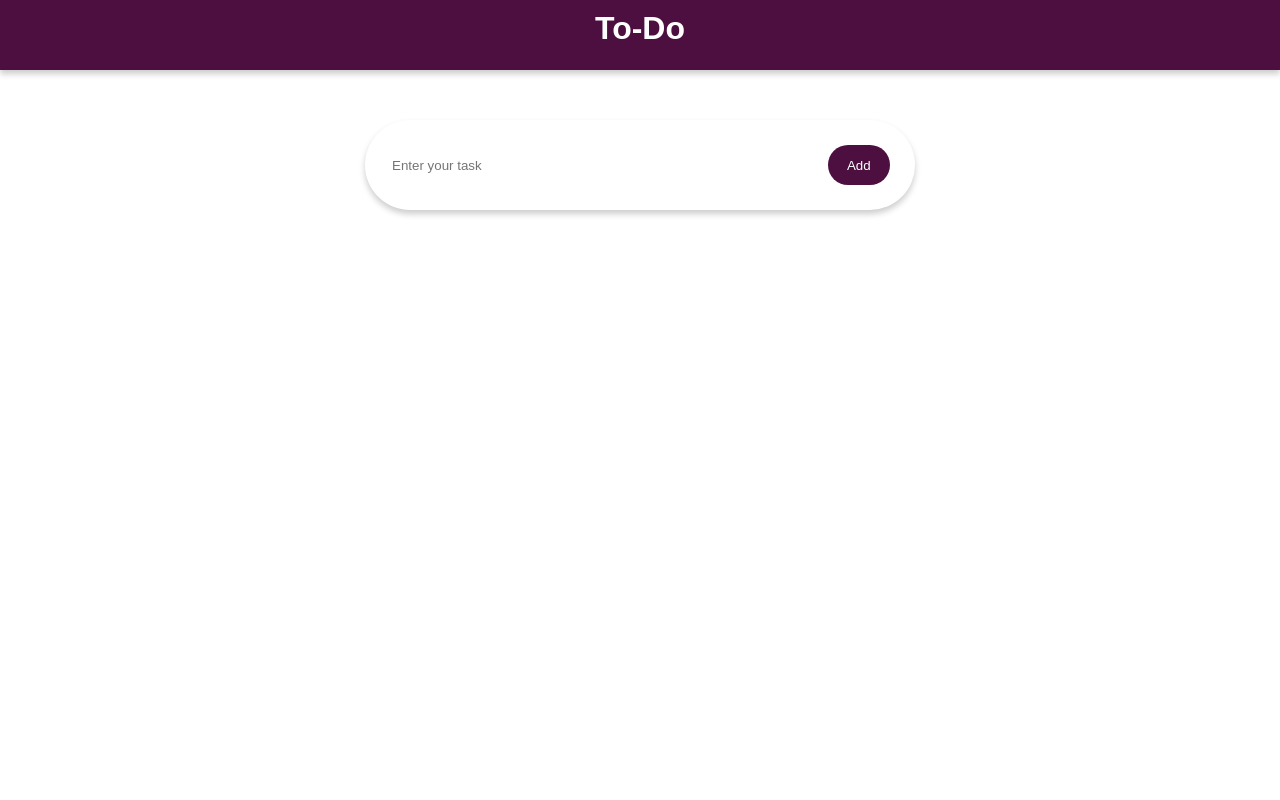
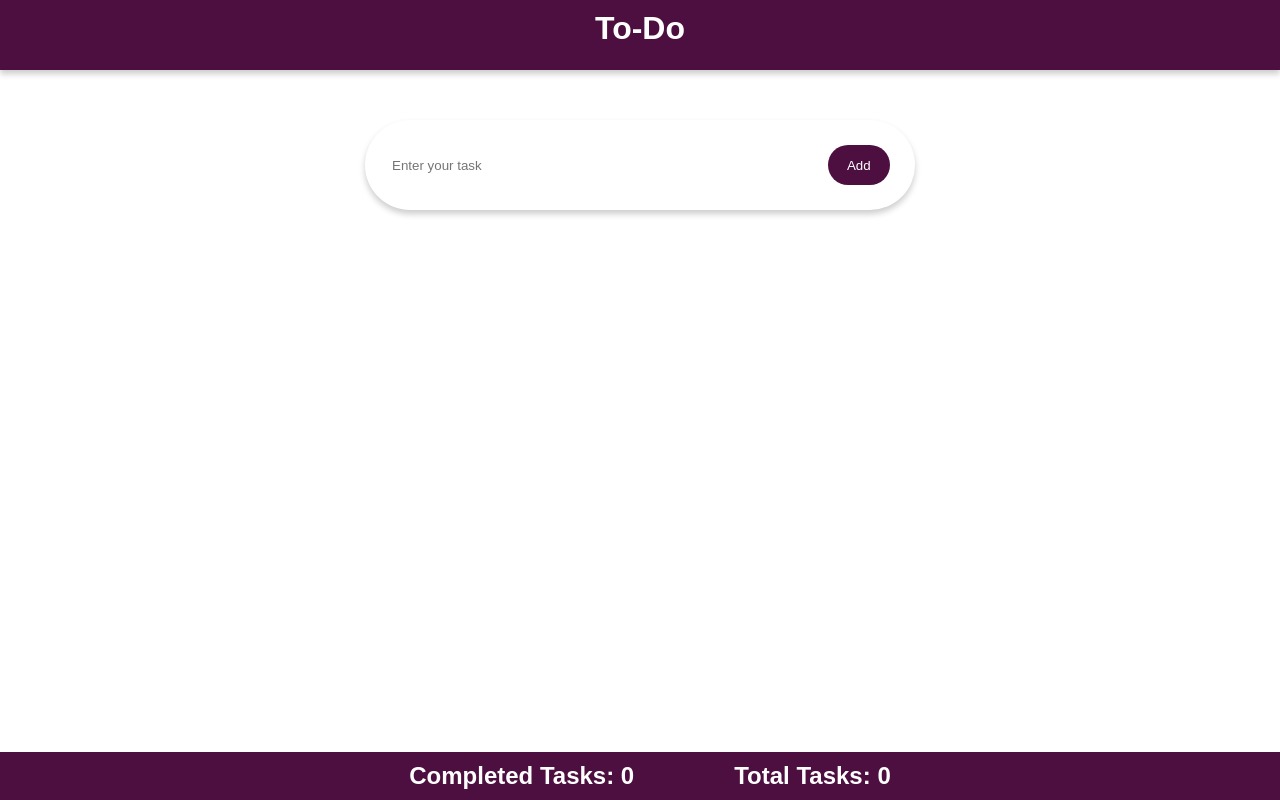
Before and after one commit to Sudhir1207/To-do-list, a React (Vite) app in the folder to-do-app/: page / in a window 1280 px wide. Built offline with nearby package versions, Linux system fonts and the light colour scheme.

Commit message:
added footer that displays completed & total tasks

```diff
--- /dev/null
+++ b/to-do-app/src/components/Footer.jsx
@@ -0,0 +1,14 @@
+import React from 'react';
+import styles from "./footer.module.css";
+
+const Footer = ({completedArray, totalToDos}) => {
+  return (
+    <div className={styles.footer}>
+    <span className={styles.item}>Completed Tasks: {completedArray}</span>
+    <span className={styles.item}>Total Tasks: {totalToDos}</span>
+
+    </div>
+  )
+}
+
+export default Footer;
--- a/to-do-app/src/components/ToDo.jsx
+++ b/to-do-app/src/components/ToDo.jsx
@@ -2,13 +2,17 @@ import { useState } from "react";
 
 import Form from "./Form";
 import ToDoList from "./ToDoList";
+import Footer from "./Footer";
 
 export default function ToDo(){
     const [toDos, SettoDos] = useState([]);
+    const completedArray = toDos.filter((todo)=>todo.done).length;
+    const totalToDos = toDos.length;
     return(
     <div>
         <Form toDos={toDos} SettoDos={SettoDos}/>
         <ToDoList toDos={toDos} SettoDos={SettoDos}/>
+        <Footer completedArray={completedArray} totalToDos={totalToDos}/>
 
     </div>
     );
--- /dev/null
+++ b/to-do-app/src/components/footer.module.css
@@ -0,0 +1,15 @@
+.footer{
+    position: fixed;
+    bottom: 0;
+    font-size: 1.5em;
+    font-weight: bold;
+    text-align: center;
+    width: 100%;
+    background-color: #4d0e40 ;
+    padding: 10px;
+    color: white;
+}
+
+.item{
+    margin: 50px;
+}
```
